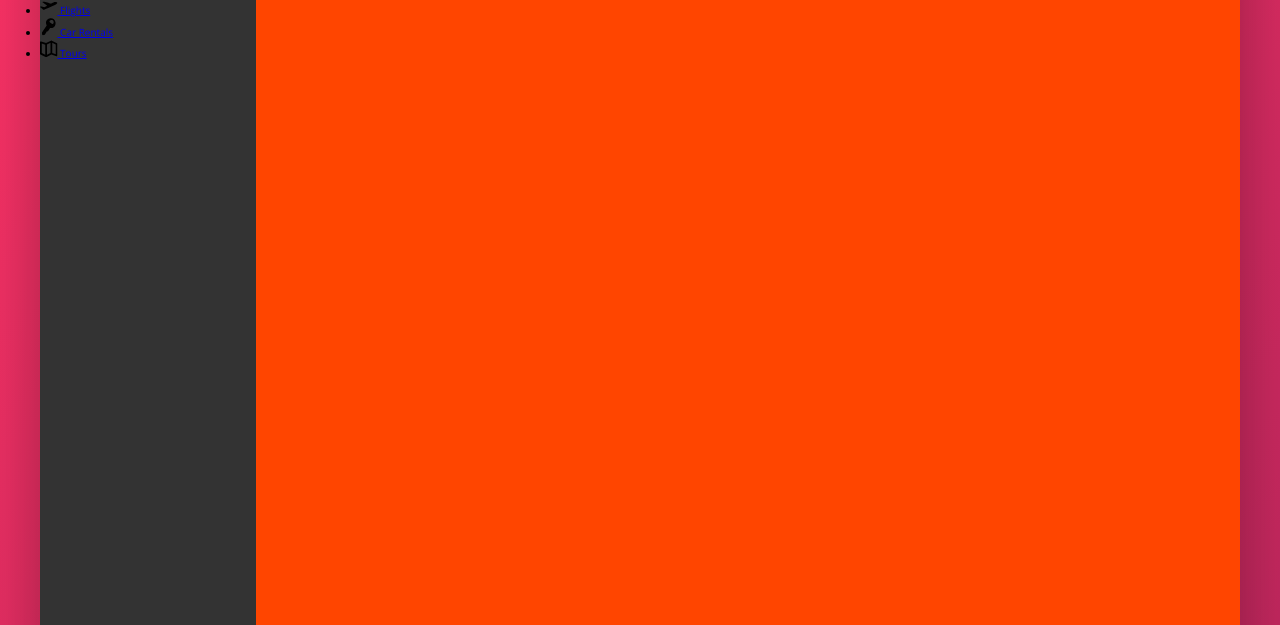
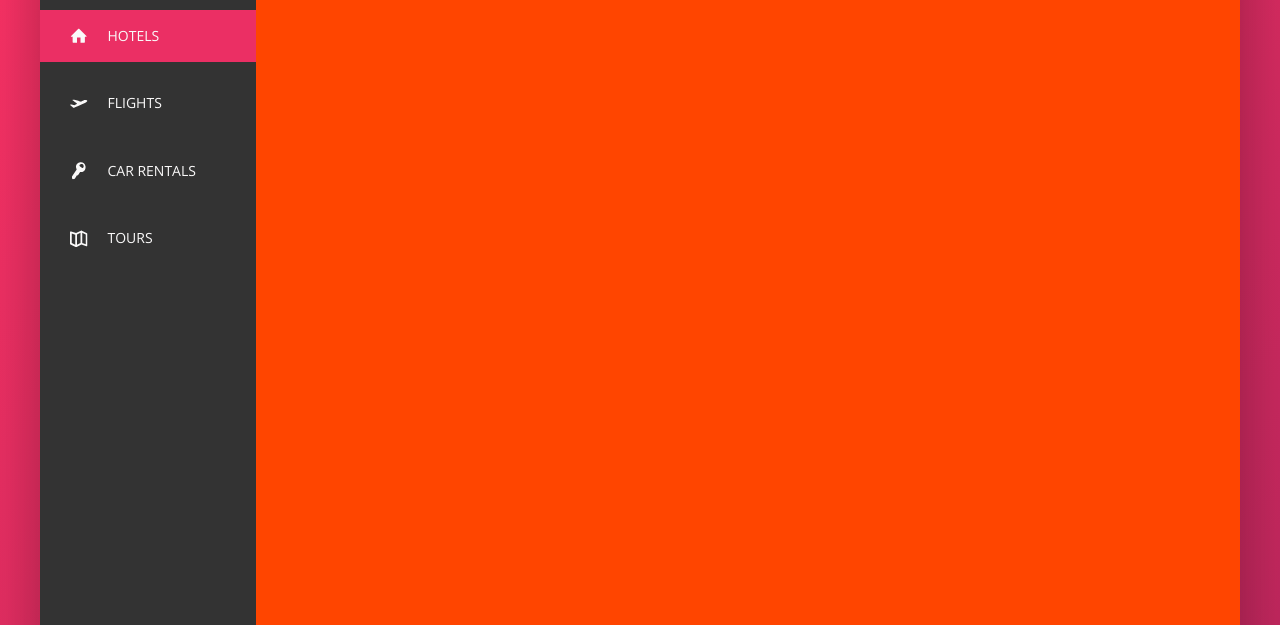
Before and after one commit to fazzee/Trillo-webapp, a website: page index.html in a window 1280 px wide. Shown: the part 175-800 px from the top of the page. Drawn offline with nearby package versions, Linux system fonts and the light colour scheme.

Commit message:
Completed the Sidebar Navigation

```diff
--- a/index.html
+++ b/index.html
@@ -55,7 +55,7 @@
                 <nav class="sidebar">
 
                     <ul class="side-nav">
-                        <li class="side-nav__items">
+                        <li class="side-nav__items side-nav__items--active">
                             <a href="#" class="side-nav__links">
                                 <svg class="side-nav__icon">
                                     <use xlink:href="img/sprite.svg#icon-home"></use>
--- a/sass/_components.scss
+++ b/sass/_components.scss
@@ -145,19 +145,64 @@
 ////////Side Navigation/////////////
 
 .side-nav{
+    list-style: none;
+    font-size: 1.4rem;
+    margin-top: 3.5rem;
 
     &__items{
+        position: relative;
+
+        &:not(:last-child){
+            margin-bottom: 1.5rem;
+        }
 
     }
 
-    &__links{
+    &__items::before{
+        content: "";
+        position: absolute;
+        top: 0;
+        left: 0;
+        width: 3px;
+        height: 100%;
+        background-color: var(--color-primary);
+        transform: scaleY(0);
+        transition: transform .2s,
+                    width .4s cubic-bezier(1,0,0,1) .2s,
+                    background-color .1s;
+    }
 
+    &__items:hover::before,
+    &__items--active::before{
+        transform: scaleY(1);
+        width: 100%;
+    }
+
+    &__items:active::before{
+        background-color: var(--color-primary-light);
+    }
+
+    &__links:link,
+    &__links:visited{
+        color: var(--color-grey-light-1);
+        text-decoration: none;
+        text-transform: uppercase;
+        display: block;
+        padding: 1.5rem 3rem;
+
+        display: flex;
+        align-items: center;
+
+        position: relative;
+        z-index: 10;
 
     }
 
     &__icon{
        height: 1.75rem;
        width: 1.75rem;
+       margin-right: 2rem;
+       fill: currentColor;
     }
 }
 
```
Also changed, not shown: css/style.css.
